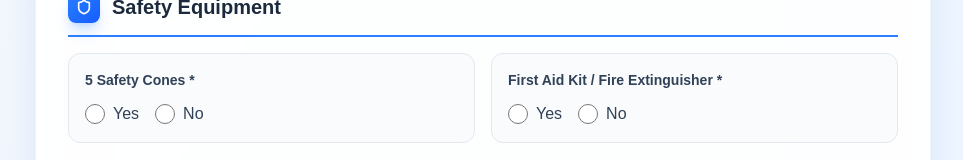
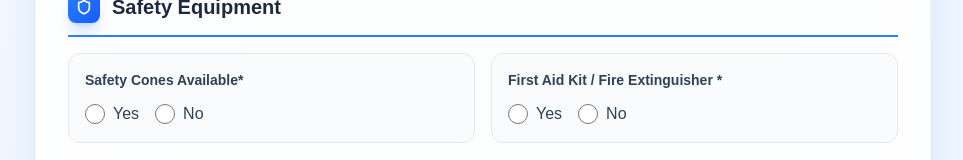
Before and after one commit to TyMurrayELM/crew-inspections, a Next.js app: page /gatechecks in a window 1280 px wide. Shown: the part 1560-1720 px from the top of the page, without its empty margins (157-1120 px from the left). Built offline with nearby package versions, Linux system fonts and the light colour scheme; no server answers.

Commit message:
Fixed Safety Cone Verbiage

```diff
--- a/app/gatechecks/page.jsx
+++ b/app/gatechecks/page.jsx
@@ -510,7 +510,7 @@ export default function GateCheckForm() {
                   <div className="grid grid-cols-1 md:grid-cols-2 gap-4">
                     <div className="bg-slate-50/80 rounded-xl p-4 border border-slate-200">
                       <label className="block text-sm font-semibold text-slate-700 mb-3">
-                        5 Safety Cones *
+                        Safety Cones Available*
                       </label>
                       <div className="flex flex-wrap gap-4">
                         {['yes', 'no'].map((value) => (
```
